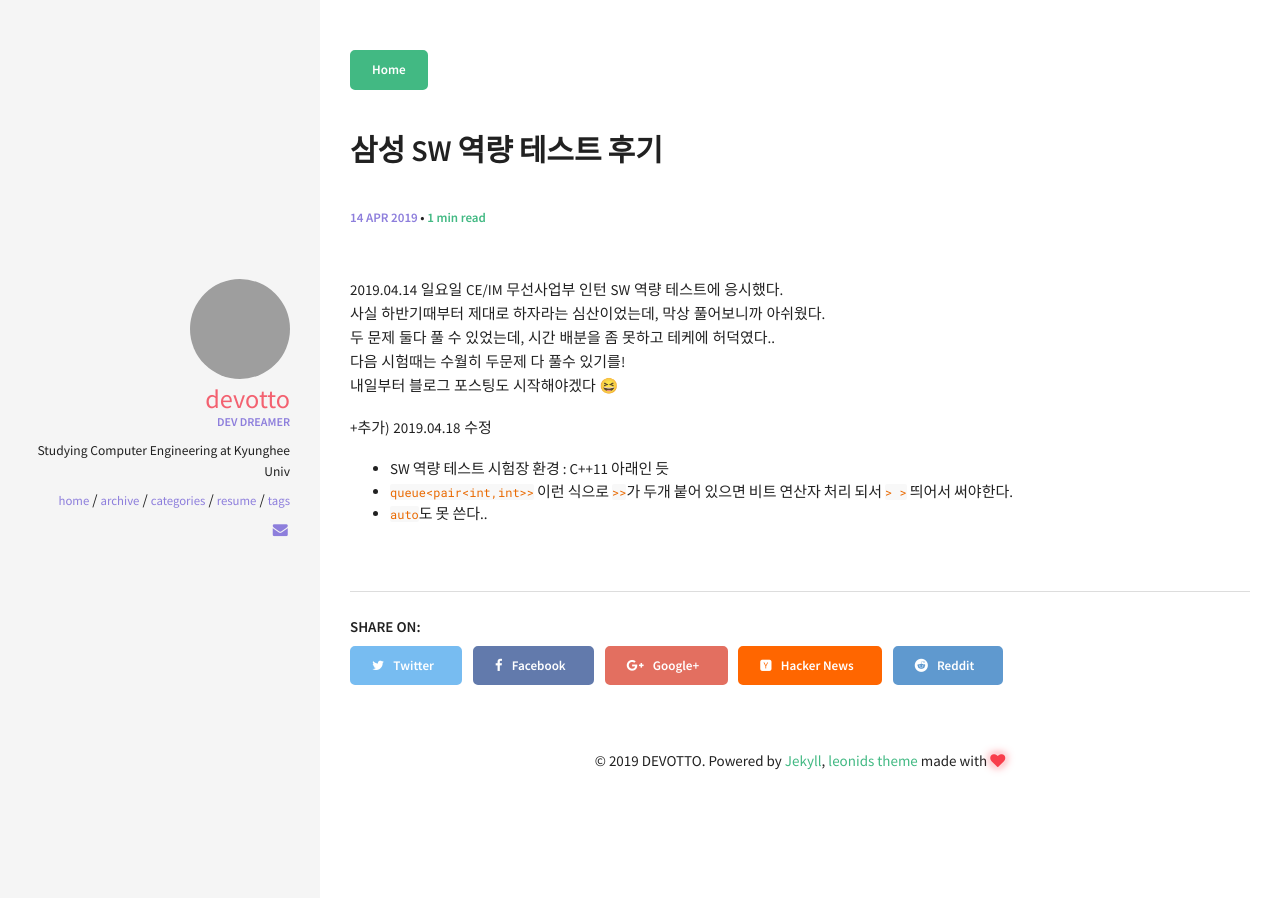
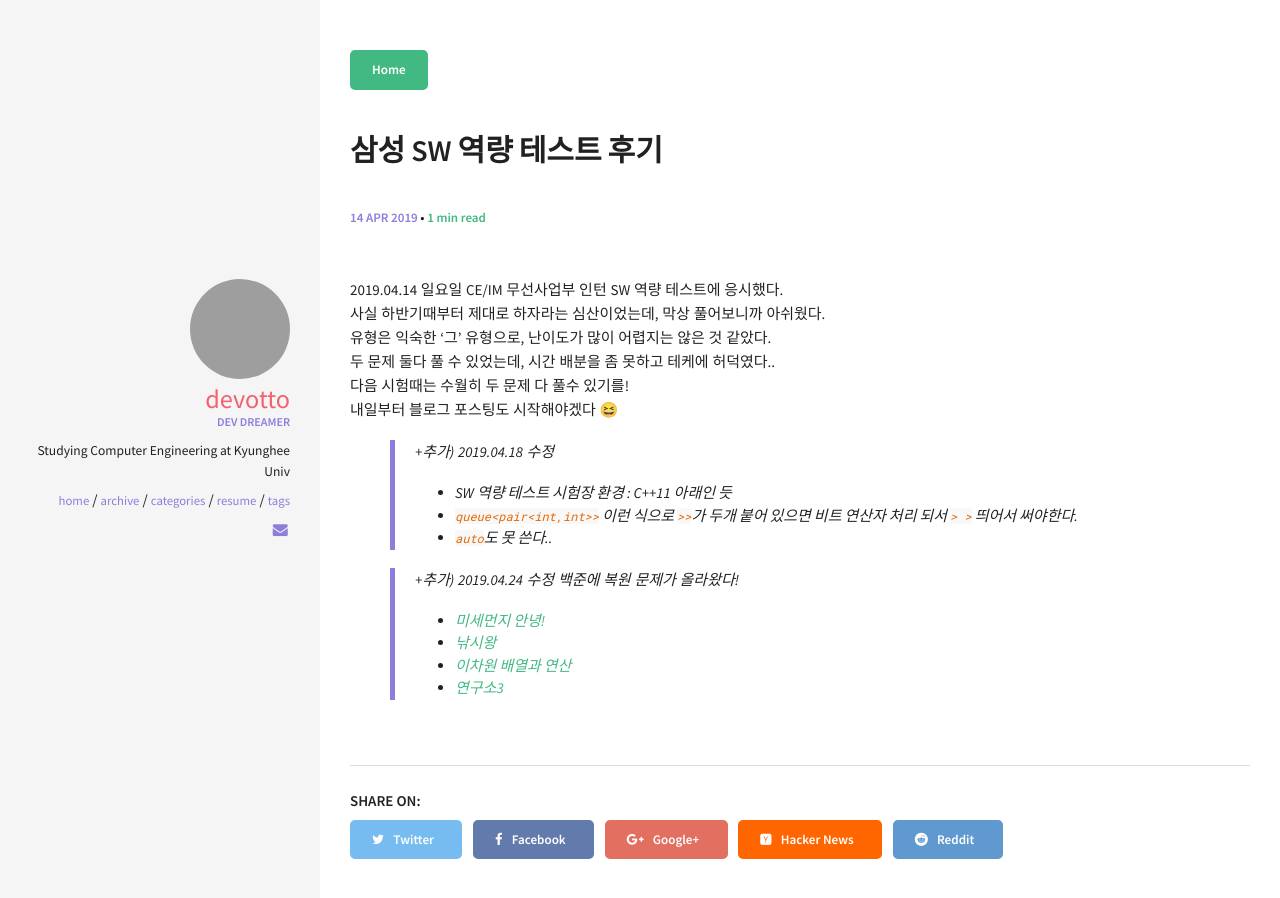
Before and after one commit to devOTTO/devotto.github.io, a Jekyll site: the page built from _posts/2019-04-14-samsung-swtest.md, in a window 1280 px wide. Built offline with Jekyll 4.4.1, drawn with Linux system fonts in a browser that asks for light colours; comment, search, counter and statistics services are not loaded.

Commit message:
update post

```diff
--- a/_posts/2019-04-14-samsung-swtest.md
+++ b/_posts/2019-04-14-samsung-swtest.md
@@ -9,11 +9,19 @@ modified: 2019-04-18
 
 2019.04.14 일요일 CE/IM 무선사업부 인턴 SW 역량 테스트에 응시했다.<br>
 사실 하반기때부터 제대로 하자라는 심산이었는데, 막상 풀어보니까 아쉬웠다.<br>
+유형은 익숙한 '그' 유형으로, 난이도가 많이 어렵지는 않은 것 같았다. <br>
 두 문제 둘다 풀 수 있었는데, 시간 배분을 좀 못하고 테케에 허덕였다..<br>
-다음 시험때는 수월히 두문제 다 풀수 있기를!<br>
+다음 시험때는 수월히 두 문제 다 풀수 있기를!<br>
 내일부터 블로그 포스팅도 시작해야겠다 😆
 
-+추가) 2019.04.18 수정<br>
+> +추가) 2019.04.18 수정
 * SW 역량 테스트 시험장 환경 : C++11 아래인 듯
 * `queue<pair<int,int>>` 이런 식으로 `>>`가 두개 붙어 있으면 비트 연산자 처리 되서 `> >` 띄어서 써야한다.
 * `auto`도 못 쓴다..
+
+> +추가) 2019.04.24 수정
+백준에 복원 문제가 올라왔다!
+* [미세먼지 안녕!](https://www.acmicpc.net/problem/17144)
+* [낚시왕](https://www.acmicpc.net/problem/17143)
+* [이차원 배열과 연산](https://www.acmicpc.net/problem/17140)
+* [연구소3](https://www.acmicpc.net/problem/17142)
```
